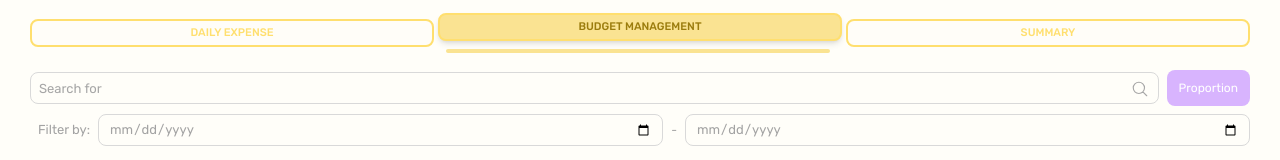
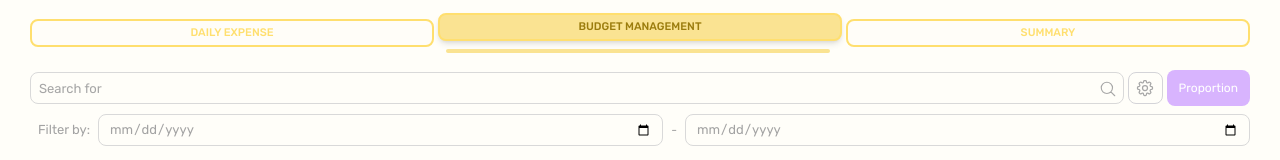
Before and after one commit to Dulyarat455/monieeiei, a Next.js app: page /workspace_budget in a window 1280 px wide. Shown: the part 185-345 px from the top of the page. Built offline with nearby package versions, Linux system fonts and the light colour scheme; no server answers.

Commit message:
Add settting icon in workspace

```diff
--- /dev/null
+++ b/src/components/workspacesetting.js
@@ -0,0 +1,21 @@
+import Link from "next/link";
+import React from "react";
+
+export default function Workspacesetting() {
+
+    return(
+        <div className="w-[36px] h-[32px] rounded-lg border border-zinc-300 flex justify-center items-center" >
+            <Link href="/setting">
+            <svg
+            xmlns="http://www.w3.org/2000/svg"
+            fill="none" viewBox="0 0 24 24"
+            strokeWidth="1.5"
+            stroke="#A7A7A7"
+            className="w-5 h-5">
+            <path strokeLinecap="round" strokeLinejoin="round" d="M10.343 3.94c.09-.542.56-.94 1.11-.94h1.093c.55 0 1.02.398 1.11.94l.149.894c.07.424.384.764.78.93.398.164.855.142 1.205-.108l.737-.527a1.125 1.125 0 011.45.12l.773.774c.39.389.44 1.002.12 1.45l-.527.737c-.25.35-.272.806-.107 1.204.165.397.505.71.93.78l.893.15c.543.09.94.56.94 1.109v1.094c0 .55-.397 1.02-.94 1.11l-.893.149c-.425.07-.765.383-.93.78-.165.398-.143.854.107 1.204l.527.738c.32.447.269 1.06-.12 1.45l-.774.773a1.125 1.125 0 01-1.449.12l-.738-.527c-.35-.25-.806-.272-1.203-.107-.397.165-.71.505-.781.929l-.149.894c-.09.542-.56.94-1.11.94h-1.094c-.55 0-1.019-.398-1.11-.94l-.148-.894c-.071-.424-.384-.764-.781-.93-.398-.164-.854-.142-1.204.108l-.738.527c-.447.32-1.06.269-1.45-.12l-.773-.774a1.125 1.125 0 01-.12-1.45l.527-.737c.25-.35.273-.806.108-1.204-.165-.397-.505-.71-.93-.78l-.894-.15c-.542-.09-.94-.56-.94-1.109v-1.094c0-.55.398-1.02.94-1.11l.894-.149c.424-.07.765-.383.93-.78.165-.398.143-.854-.107-1.204l-.527-.738a1.125 1.125 0 01.12-1.45l.773-.773a1.125 1.125 0 011.45-.12l.737.527c.35.25.807.272 1.204.107.397-.165.71-.505.78-.929l.15-.894z" />
+            <path strokeLinecap="round" strokeLinejoin="round" d="M15 12a3 3 0 11-6 0 3 3 0 016 0z" />
+            </svg>
+            </Link>
+        </div>
+    )
+}
--- a/src/pages/workspace_budget.js
+++ b/src/pages/workspace_budget.js
@@ -9,6 +9,7 @@ import Category from "@/components/category";
 import Slidebar from "@/components/slidebar";
 import Image from "next/image";
 import filter from '../../public/images/filter.png'
+import Workspacesetting from "@/components/workspacesetting";
 
 export default function Workspace_dailyexpense(){
     const [showLine_dailyExpense, setShowLine_dailyExpense] = useState(false);
@@ -51,12 +52,12 @@ export default function Workspace_dailyexpense(){
 
             <Slidebar/>
             {/* Search */}
-            <div style={{width:'screen', justifyContent:'space-between', padding:'0 30px'}} className="flex mt-4 gap-2 justify-center items-center">
-                <div className="relative w-screen">
+            <div style={{width:'screen', justifyContent:'space-between', padding:'0 30px'}} className="flex mt-4 gap-1 justify-center items-center">
+                <div className="relative w-screen inline-flex gap-1">
                     <input style={{fontSize:'13px'}} className=" w-full h-[32px] p-2.5 bg-[#FFFEF9] rounded-lg border border-[#D9D9D9] focus:outline-none focus:border-purple-400 focus:ring-1 focus:ring-purple-400 placeholder-[#A6A6A6] placeholder:font-rubik pl-2 placeholder-text-xs placeholder-font-rubik placeholder-font-normal"
                     placeholder="Search for"
                     type="text"/>
-                    <button className="absolute right-1 translate-y-2 items-cente inline-flexr" onClick={handleIconClick}>
+                    <button className="absolute right-10 translate-y-2 items-cente inline-flexr" onClick={handleIconClick}>
                         <svg
                         xmlns="http://www.w3.org/2000/svg"
                         fill="none"
@@ -67,7 +68,7 @@ export default function Workspace_dailyexpense(){
                         <path strokeLinecap="round" strokeLinejoin="round" d="M21 21l-5.197-5.197m0 0A7.5 7.5 0 105.196 5.196a7.5 7.5 0 0010.607 10.607z" />
                         </svg>
                     </button>
-
+                    <Workspacesetting/>
                 </div>
                 <Link href="/setproportion">
                 <button className="px-3 py-2.5 bg-purple-300 hover:bg-purple-400 rounded-lg justify-center items-center gap-2.5 inline-flex text-white text-xs font-normal font-['Rubik']">
--- a/src/pages/workspace_dailyexpense.js
+++ b/src/pages/workspace_dailyexpense.js
@@ -10,6 +10,7 @@ import Button from "@/components/button";
 import Slidebar from "@/components/slidebar";
 import Image from "next/image";
 import filter from '../../public/images/filter.png'
+import Workspacesetting from "@/components/workspacesetting";
 
 export default function Workspace_dailyexpense(){
 
@@ -95,11 +96,11 @@ export default function Workspace_dailyexpense(){
             <Slidebar/>
             {/* Search */}
             <div style={{width:'screen', justifyContent:'space-between', padding:'0 30px'}} className="flex mt-4 gap-2 justify-center items-center">
-                <div className="relative w-screen">
+                <div className="relative w-screen inline-flex gap-1">
                     <input style={{fontSize:'13px'}} className=" w-full h-[32px] p-2.5 bg-[#FFFEF9] rounded-lg border border-[#D9D9D9] focus:outline-none focus:border-purple-400 focus:ring-1 focus:ring-purple-400 placeholder-[#A6A6A6] placeholder:font-rubik pl-2 placeholder-text-xs text-neutral-400 placeholder-font-rubik placeholder-font-normal"
                     placeholder="Search for"
                     type="text"/>
-                    <button className="absolute right-1 translate-y-2 items-center" onClick={handleIconClick}>
+                    <button className="absolute right-11 translate-y-2 items-center" onClick={handleIconClick}>
                         <svg
                         xmlns="http://www.w3.org/2000/svg"
                         fill="none"
@@ -110,6 +111,7 @@ export default function Workspace_dailyexpense(){
                         <path strokeLinecap="round" strokeLinejoin="round" d="M21 21l-5.197-5.197m0 0A7.5 7.5 0 105.196 5.196a7.5 7.5 0 0010.607 10.607z" />
                         </svg>
                     </button>
+                    <Workspacesetting/>
                 </div>
             </div>
             {/* Calendar */}
--- a/src/pages/workspace_summary.js
+++ b/src/pages/workspace_summary.js
@@ -9,6 +9,7 @@ import Summary from "@/components/summary";
 import Slidebar from "@/components/slidebar";
 import Image from "next/image";
 import filter from '../../public/images/filter.png'
+import Workspacesetting from "@/components/workspacesetting";
 
 export default function Workspace_dailyexpense(){
     const [showLine_dailyExpense, setShowLine_dailyExpense] = useState(false);
@@ -51,11 +52,11 @@ export default function Workspace_dailyexpense(){
 
             <Slidebar/>
             <div style={{width:'screen', justifyContent:'space-between', padding:'0 30px'}} className="flex mt-4 gap-2 justify-center items-center">
-                <div className="relative w-screen">
+                <div className="relative w-screen inline-flex gap-1">
                     <input style={{fontSize:'13px'}} className=" w-full h-[32px] p-2.5 bg-[#FFFEF9] rounded-lg border border-[#D9D9D9] focus:outline-none focus:border-purple-400 focus:ring-1 focus:ring-purple-400 placeholder-[#A6A6A6] placeholder:font-rubik pl-2 placeholder-text-xs placeholder-font-rubik placeholder-font-normal"
                     placeholder="Search for"
                     type="text"/>
-                    <button className="absolute right-1 translate-y-2 items-center" onClick={handleIconClick}>
+                    <button className="absolute right-10 translate-y-2 items-center" onClick={handleIconClick}>
                         <svg
                         xmlns="http://www.w3.org/2000/svg"
                         fill="none"
@@ -66,6 +67,7 @@ export default function Workspace_dailyexpense(){
                         <path strokeLinecap="round" strokeLinejoin="round" d="M21 21l-5.197-5.197m0 0A7.5 7.5 0 105.196 5.196a7.5 7.5 0 0010.607 10.607z" />
                         </svg>
                     </button>
+                    <Workspacesetting/>
                 </div>
             </div>
             {/* Calendar */}
```
